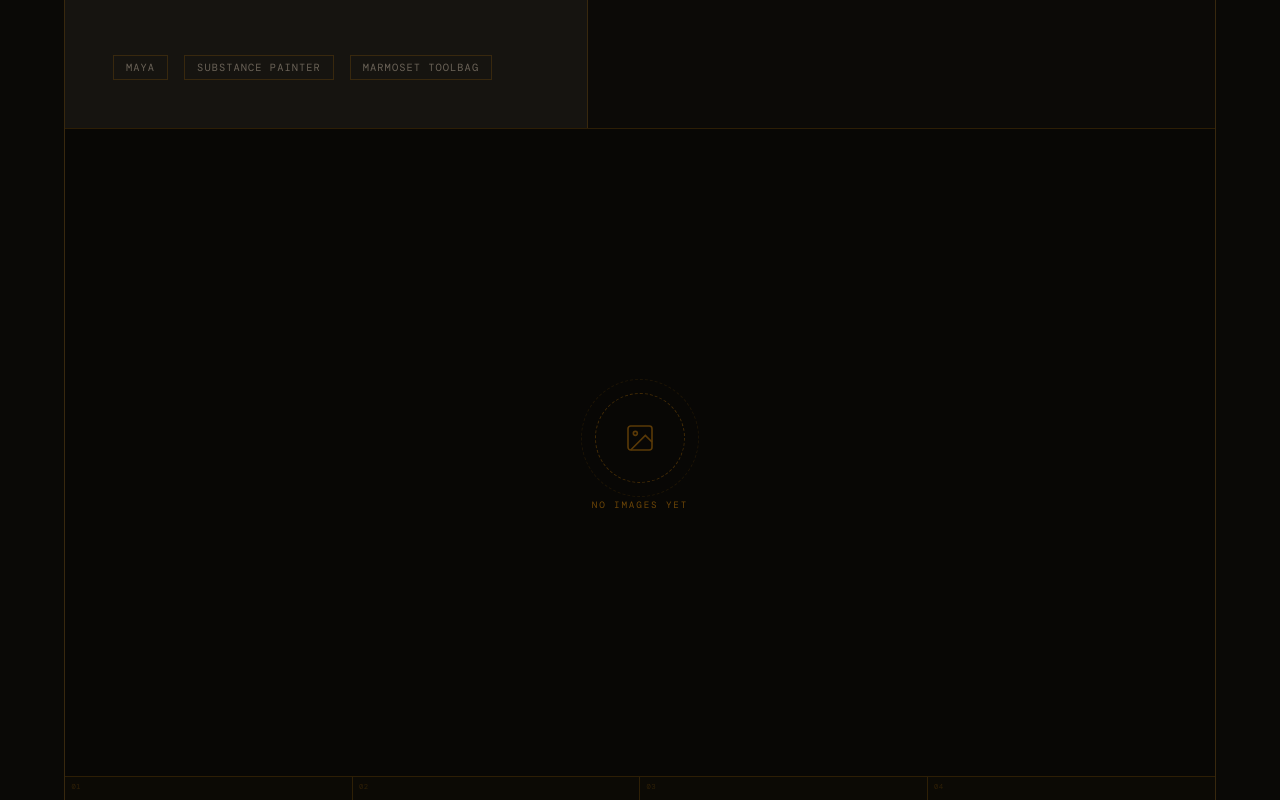
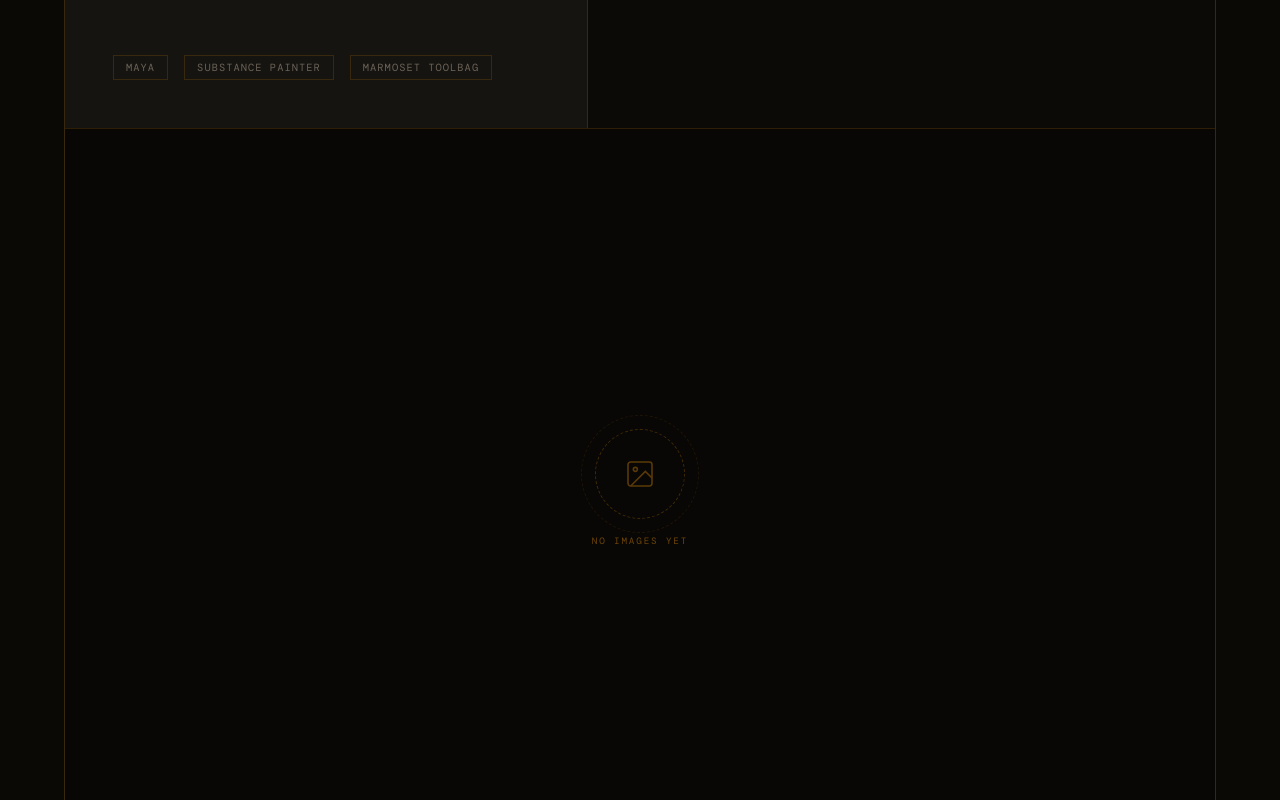
Before and after one commit to BeastFps/portofolio, a website: page portofolio.html in a window 1280 px wide. Shown: the part 1480-2280 px from the top of the page. Drawn offline with nearby package versions, Linux system fonts and the light colour scheme; no server answers; a web font is replaced by a local one.

Commit message:
increase gallery height

```diff
--- a/portofolio.html
+++ b/portofolio.html
@@ -119,7 +119,7 @@ nav.scrolled{border-color:var(--border);background:rgba(10,9,6,.85);backdrop-fil
 
 /* GALLERY */
 .project-gallery{border-top:1px solid var(--border);position:relative;background:#080705}
-.gallery-hero{position:relative;width:100%;aspect-ratio:16/9;overflow:hidden;background:#080705}
+.gallery-hero{position:relative;width:100%;aspect-ratio:16/10;overflow:hidden;background:#080705}
 .gallery-hero-img{position:absolute;inset:0;width:100%;height:100%;object-fit:cover;object-position:center;display:none;animation:galleryFadeIn .45s ease forwards}
 .gallery-hero-img.active{display:block}
 @keyframes galleryFadeIn{from{opacity:0;transform:scale(1.015)}to{opacity:1;transform:scale(1)}}
```
